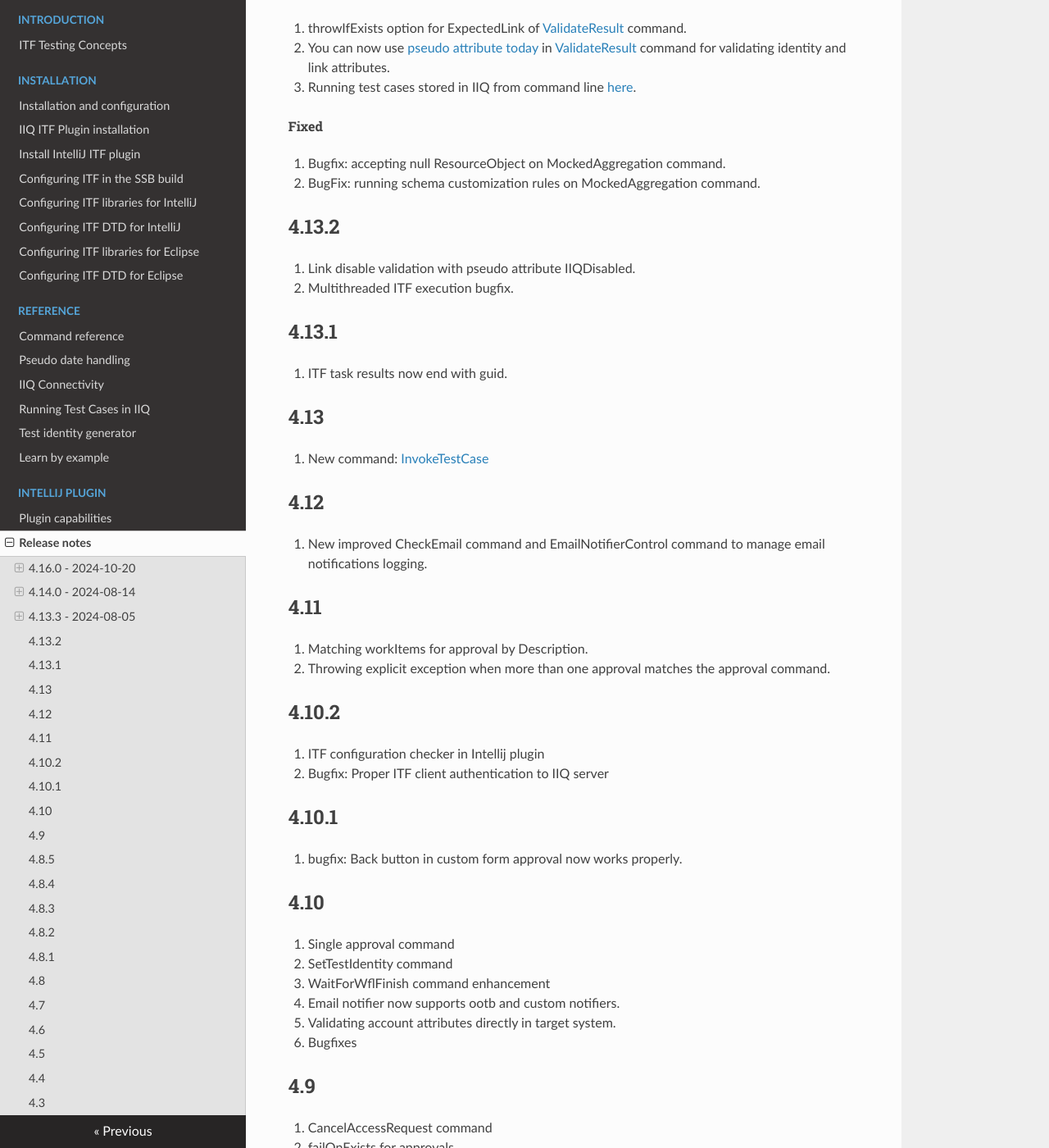
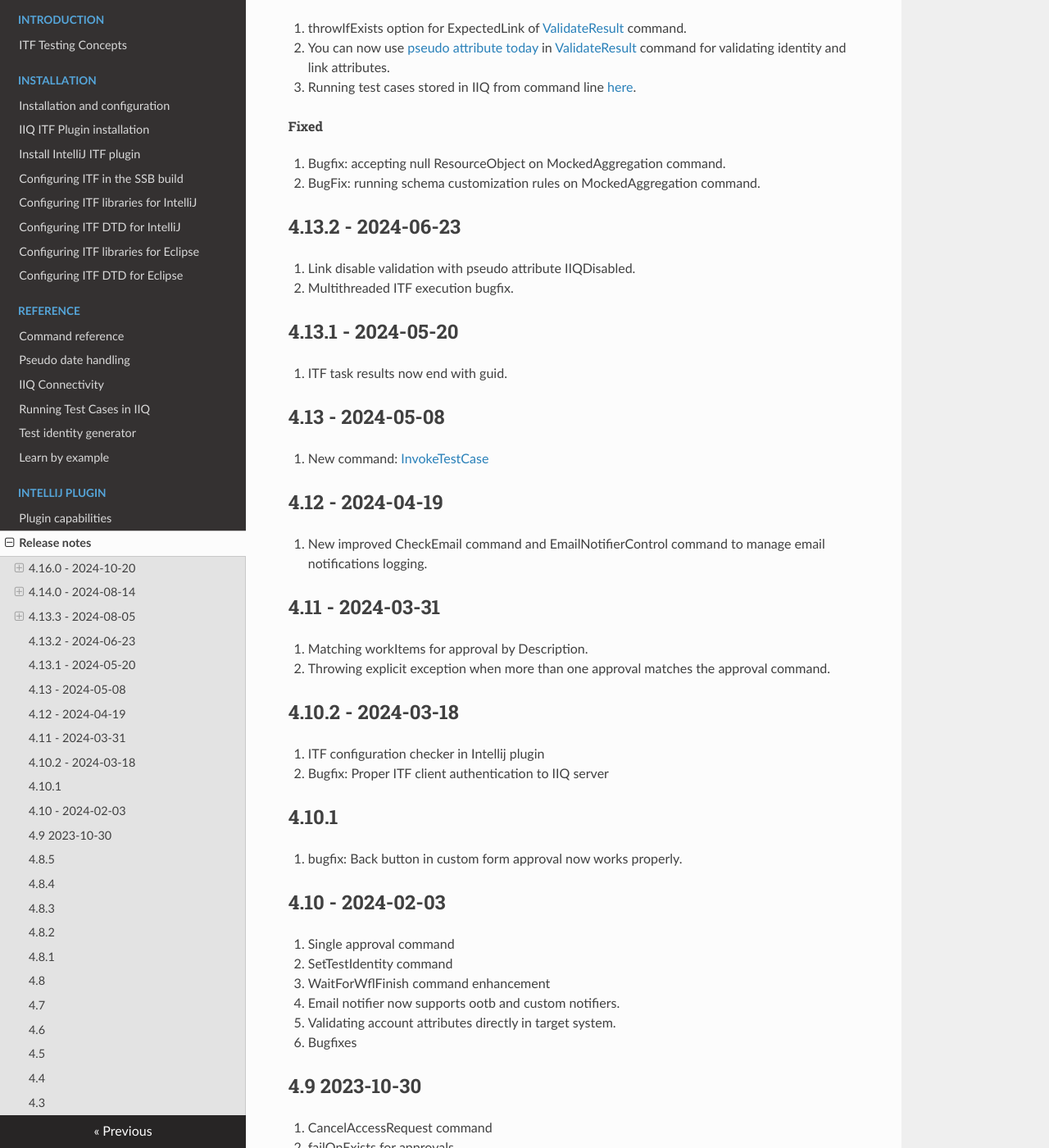
Before and after one commit to aleksander-jachowicz-sp/ITF-documentation, an MkDocs documentation site: the page built from docs/Release notes.md, in a window 1280 px wide and 1400 px high, scrolled down 771 px. Shown: the whole window at 82% size. Built offline with MkDocs 1.6.1, drawn with Linux system fonts in a browser that asks for light colours; nearby versions of some CDN libraries.

Commit message:
dates update

```diff
--- a/docs/Release notes.md
+++ b/docs/Release notes.md
@@ -30,29 +30,29 @@
 1. Bugfix: accepting null ResourceObject on MockedAggregation command.
 2. BugFix: running schema customization rules on MockedAggregation command.
 
-## 4.13.2
+## 4.13.2 - 2024-06-23
 
 1. Link disable validation with pseudo attribute IIQDisabled.
 2. Multithreaded ITF execution bugfix.
 
-## 4.13.1
+## 4.13.1 - 2024-05-20
 
 1. ITF task results now end with guid.
 
-## 4.13
+## 4.13 - 2024-05-08
 
 1. New command: [InvokeTestCase](/ITF%20XML%20Reference/#invoketestcase)
 
-## 4.12
+## 4.12 - 2024-04-19
 
 1. New improved CheckEmail command and EmailNotifierControl command to manage email notifications logging.
 
-## 4.11
+## 4.11 - 2024-03-31
 
 1. Matching workItems for approval by Description.
 2. Throwing explicit exception when more than one approval matches the approval command.
 
-## 4.10.2
+## 4.10.2 - 2024-03-18
 
 1. ITF configuration checker in Intellij plugin
 2. Bugfix: Proper ITF client authentication to IIQ server
@@ -61,7 +61,7 @@
 
 1. bugfix: Back button in custom form approval now works properly.
 
-## 4.10
+## 4.10 - 2024-02-03
 
 1. Single approval command
 2. SetTestIdentity command
@@ -70,7 +70,7 @@
 5. Validating account attributes directly in target system.
 4. Bugfixes
 
-## 4.9
+## 4.9 2023-10-30
 
 1. CancelAccessRequest command
 2. failOnExists for approvals
```
